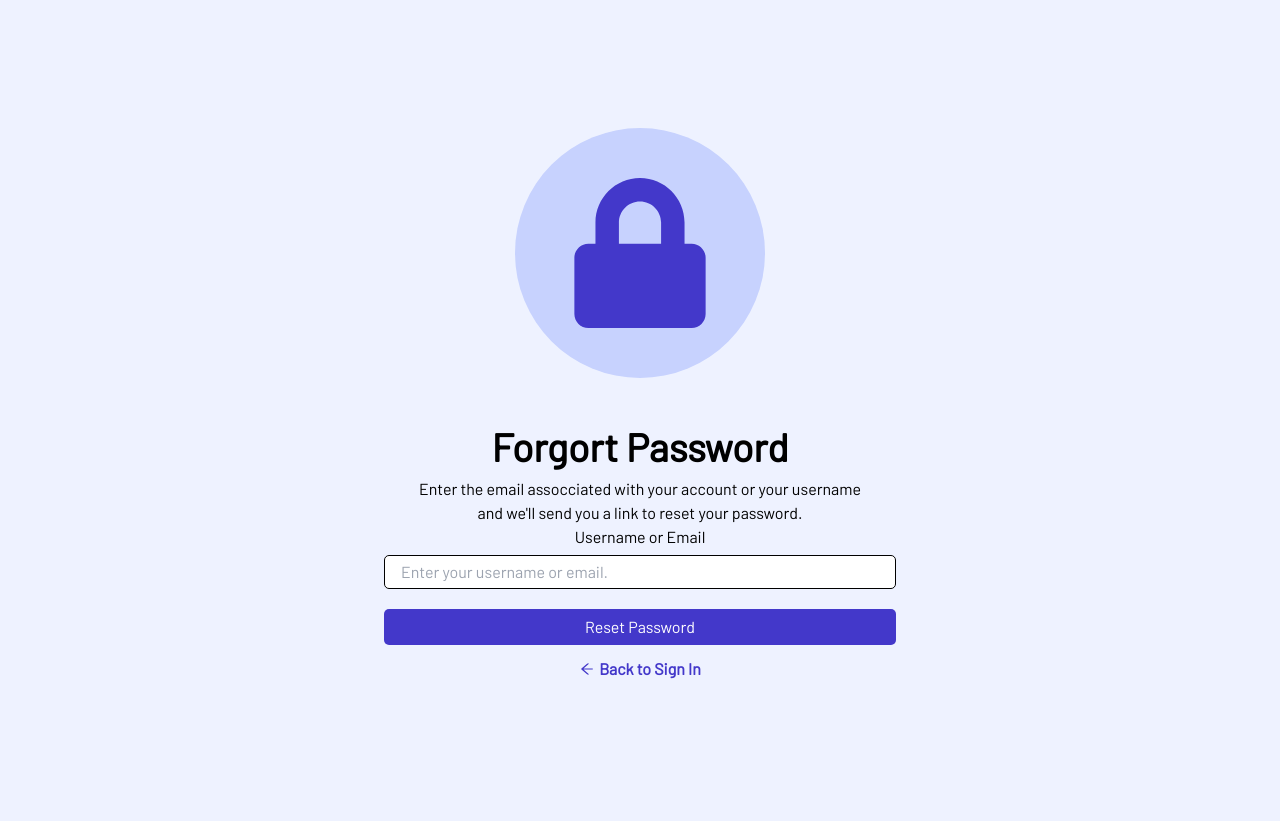
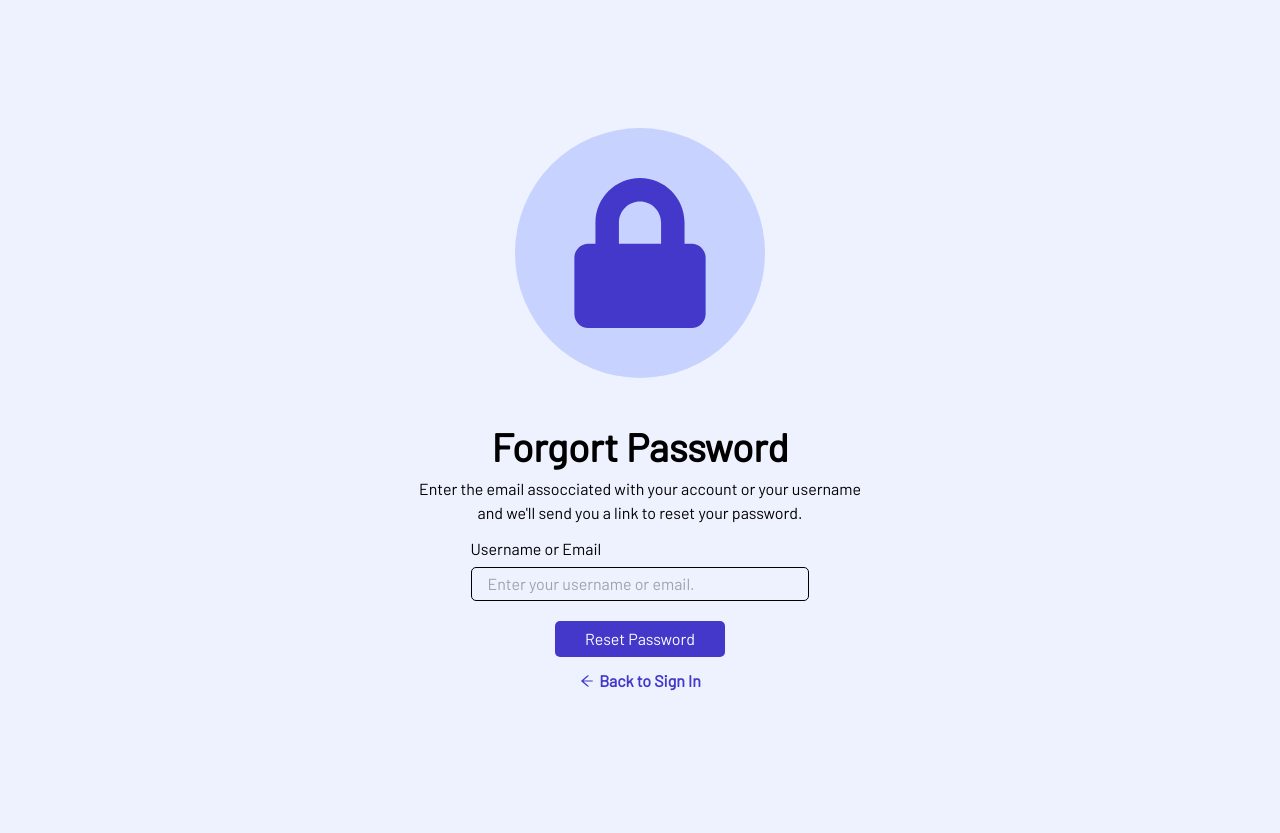
Before and after one commit to Pascal488/Flex-code, a React (Create React App) app in the folder seltive/: page /forgotpassword in a window 1280 px wide. Built offline with nearby package versions, Linux system fonts and the light colour scheme; no server answers.

Commit message:
:Add forgortpassword capability

```diff
--- a/seltive/src/pages/authpages/Forgotpasword.tsx
+++ b/seltive/src/pages/authpages/Forgotpasword.tsx
@@ -1,11 +1,47 @@
-import React from "react";
+import React, { useState } from "react";
 
 import { FaLock } from "react-icons/fa";
 
 import { AiOutlineArrowLeft } from "react-icons/ai";
-import { Link } from "react-router-dom";
+import { Link, useNavigate } from "react-router-dom";
 
+import { gql, useLazyQuery } from "@apollo/client";
+
+export const ForgotpaswordQuery = gql`
+  query ForgotPassword($identifier: String!) {
+    forgotPassword(identifier: $identifier) {
+      email
+      message
+    }
+  }
+`;
 const Forgotpasword = () => {
+  const navigate = useNavigate()
+  const [emailfield, setEmailfield] = useState({
+    email: "",
+  });
+  const getemailValue = (e: any) => {
+    setEmailfield({
+      ...emailfield,
+      [e.target.name]: e.target.value,
+    });
+  };
+  const [forgotpassword, { loading, error, data }] = useLazyQuery(
+    ForgotpaswordQuery,
+    {
+      onCompleted(data) {
+        navigate("/checkemail")
+
+      },
+      variables: { forgotpassword: emailfield },
+    }
+  );
+  const handlesubmit = (e: any) => {
+    e.preventDefault();
+    console.log(data);
+    forgotpassword();
+  };
+
   return (
     <div>
       <div className="flex flex-col justify-center items-center p-[10%] text-center">
@@ -13,25 +49,31 @@ const Forgotpasword = () => {
           <FaLock className="w-[150px] h-[150px] text-indigo-700" />
         </span>
         <h1 className="font-semibold text-[39px]">Forgort Password</h1>
-        <p>
+        <p className="mb-3">
           Enter the email assocciated with your account or your username <br />{" "}
           and we'll send you a link to reset your password.
         </p>
+        <form onSubmit={handlesubmit}>
           <label className="text-left float-left mb-1.5">
             {" "}
             Username or Email
           </label>
+          <br/>
           <input
+            id="email"
+            name="email"
+            onChange={getemailValue}
             type="text"
             placeholder="Enter your username or email."
-          className="px-4 py-1 border border-black outline-none rounded-[5px] mb-5 w-[50%] md:w-full ipad:w-full "
+            className="px-4 py-1 border border-black outline-none rounded-[5px] mb-5 w-full md:w-full ipad:w-full bg-transparent"
           />
-        <Link
-          to="/checkemail"
+
+          <input
+            type="button"
+            value="Reset Password"
             className="bg-indigo-700 text-white p-1.5 cursor-pointer rounded-[5px] w-[50%] md:w-full ipad:w-full"
-        >
-          <input type="button" value="Reset Password" />
-        </Link>
+          />
+        </form>
         <span className="text-center p-3 flex items-center gap-1 text-indigo-700 font-bold">
           <AiOutlineArrowLeft className="" />
           <Link to="/">Back to Sign In</Link>
--- a/seltive/src/pages/authpages/Signin.tsx
+++ b/seltive/src/pages/authpages/Signin.tsx
@@ -1,4 +1,4 @@
-import React from "react";
+import React, { useEffect } from "react";
 import { useState } from "react";
 import { FcGoogle } from "react-icons/fc";
 import { AiFillApple } from "react-icons/ai";
@@ -46,6 +46,7 @@ type Inputs = {
 };
 
 const Signin = (props: any) => {
+
   const notify = () => {
     toast.info("Invalid Username or Password!", {
       position: toast.POSITION.TOP_CENTER,
```
Lines whose indentation alone changed are shown as unchanged.
